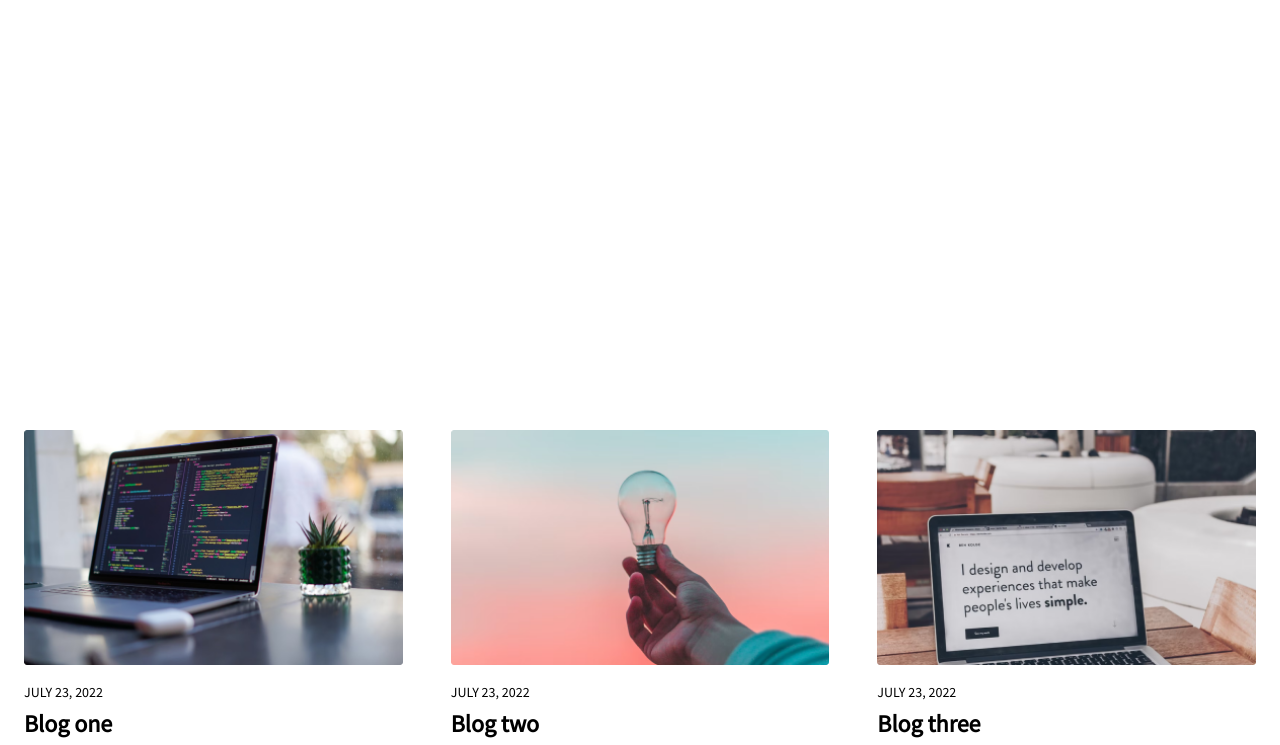
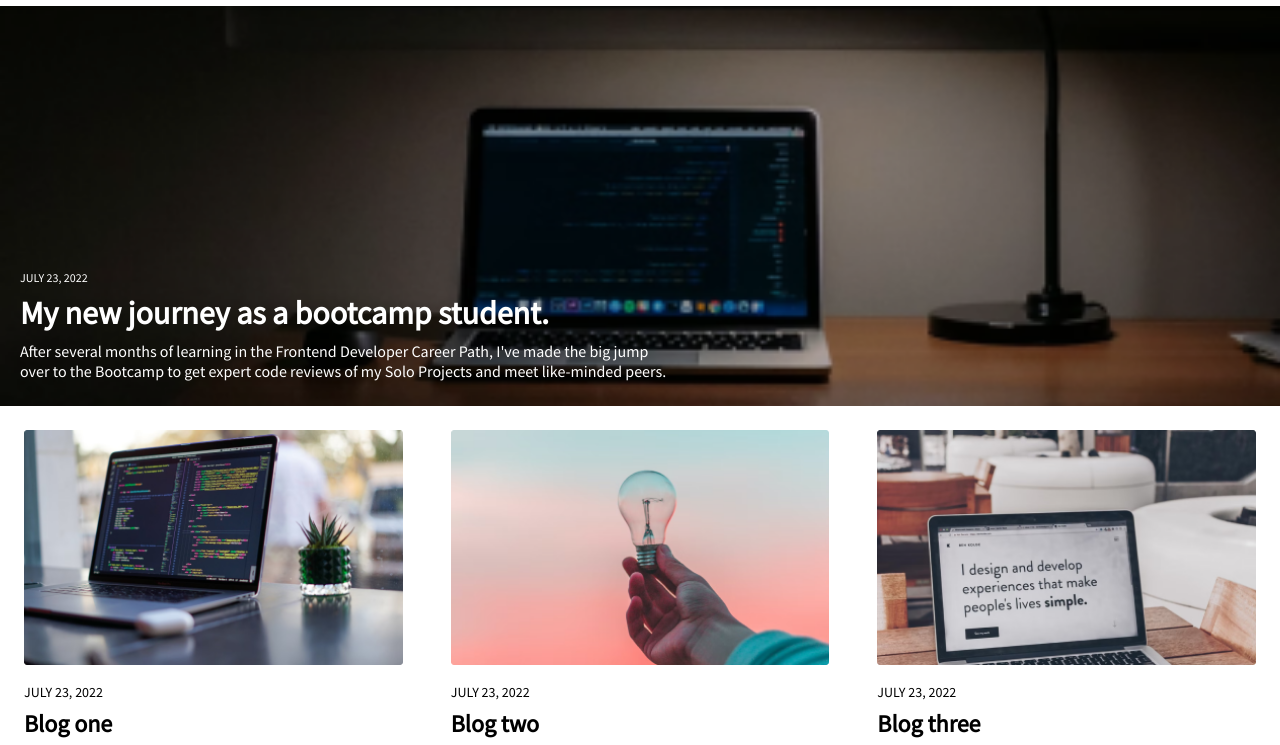
Before and after one commit to Cory117/learning-journal, a plain HTML site: page index.html in a window 1280 px wide. Shown: the part 52-797 px from the top of the page. Drawn offline with nearby package versions, Linux system fonts and the light colour scheme.

Commit message:
background image fix

```diff
--- a/css/style.css
+++ b/css/style.css
@@ -54,7 +54,7 @@ header,
 /* HERO STYLES FOR HOME PAGE ONLY */
 
 .home {
-    background-image: url('images/hero-bg.png');
+    background-image: url("/images/hero-bg.png");
     background-size: cover;
     background-position: center;
     color: white;
```
